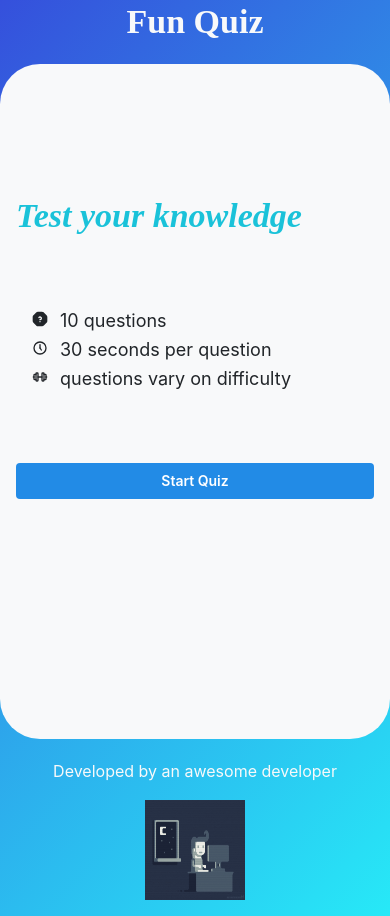
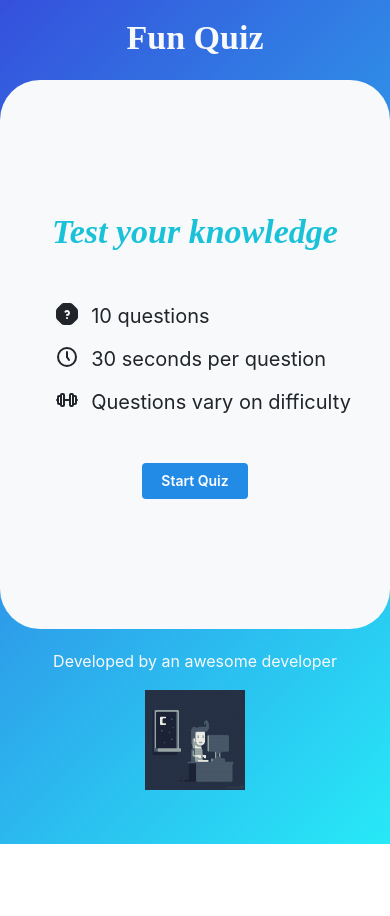
Before and after one commit to JustBecerra/QuizTime, a Next.js app: page / in a window 390 px wide. After the commit the page ends 844 px from the top, so only its background shows below. Built offline with nearby package versions, Linux system fonts and the light colour scheme.

Commit message:
add mobile correct styles

```diff
--- a/app/page.tsx
+++ b/app/page.tsx
@@ -10,7 +10,7 @@ export default async function HomePage() {
       gap={20}
       style={{
         background: "linear-gradient(135deg, #3550DC, #27E9F7)",
-        height: "100%",
+        height: "100vh",
       }}
     >
       <Header />
--- a/components/header/index.tsx
+++ b/components/header/index.tsx
@@ -4,7 +4,7 @@ import React from "react";
 export const Header = () => {
   return (
     <Container>
-      <Title order={1} c="gray.0">
+      <Title order={1} c="gray.0" mt="1rem">
         Fun Quiz
       </Title>
     </Container>
--- a/components/maininfocard/index.tsx
+++ b/components/maininfocard/index.tsx
@@ -16,29 +16,40 @@ import {
 
 export const Maininfocard = () => {
   const questionIcon = (
-    <IconHelpOctagonFilled style={{ width: rem(16), height: rem(16) }} />
+    <IconHelpOctagonFilled style={{ width: rem(24), height: rem(24) }} />
   );
   const timeIcon = (
-    <IconClockHour5 style={{ width: rem(16), height: rem(16) }} />
+    <IconClockHour5 style={{ width: rem(24), height: rem(24) }} />
   );
   const difficultyIcon = (
-    <IconBarbell style={{ width: rem(16), height: rem(16) }} />
+    <IconBarbell style={{ width: rem(24), height: rem(24) }} />
   );
   return (
-    <Container
+    <Flex
       bg="gray.0"
       w="100%"
-      h="80vh"
-      py={60}
+      h="65vh"
       style={{
         borderRadius: "2.5rem",
       }}
     >
-      <Flex direction="column" justify="space-evenly" h="80%">
+      <Flex
+        direction="column"
+        justify="center"
+        h="auto"
+        flex={1}
+        align="center"
+        gap="3rem"
+      >
         <Title order={1} c="deepBlue.4" fs="italic">
           Test your knowledge
         </Title>
-        <List size="lg" withPadding>
+        <List
+          center
+          size="xl"
+          withPadding
+          style={{ display: "flex", flexDirection: "column", gap: "1rem" }}
+        >
           <List.Item icon={questionIcon} c="gray.9">
             10 questions
           </List.Item>
@@ -46,11 +57,11 @@ export const Maininfocard = () => {
             30 seconds per question
           </List.Item>
           <List.Item icon={difficultyIcon} c="gray.9">
-            questions vary on difficulty
+            Questions vary on difficulty
           </List.Item>
         </List>
         <Button>Start Quiz</Button>
       </Flex>
-    </Container>
+    </Flex>
   );
 };
```
